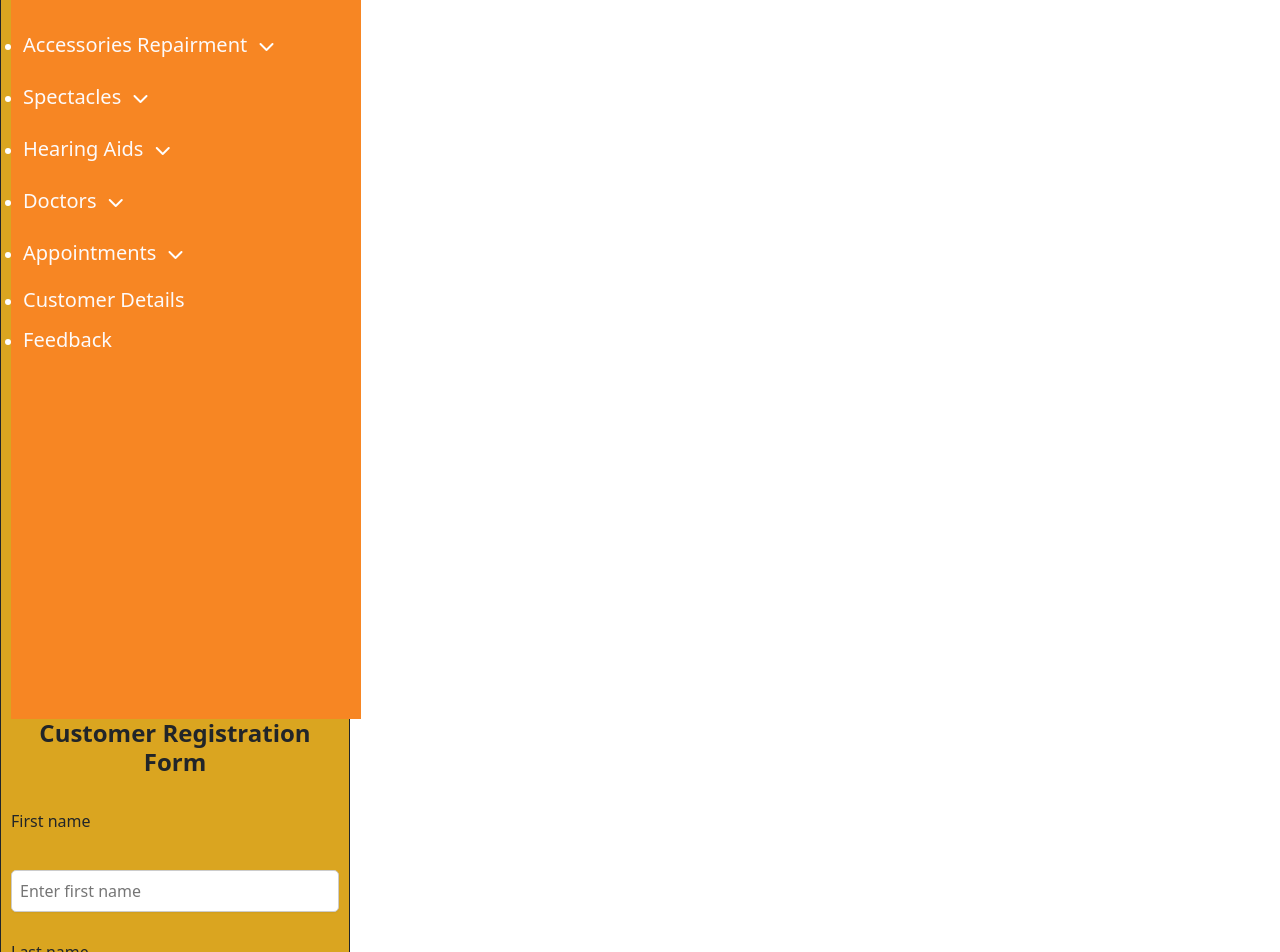
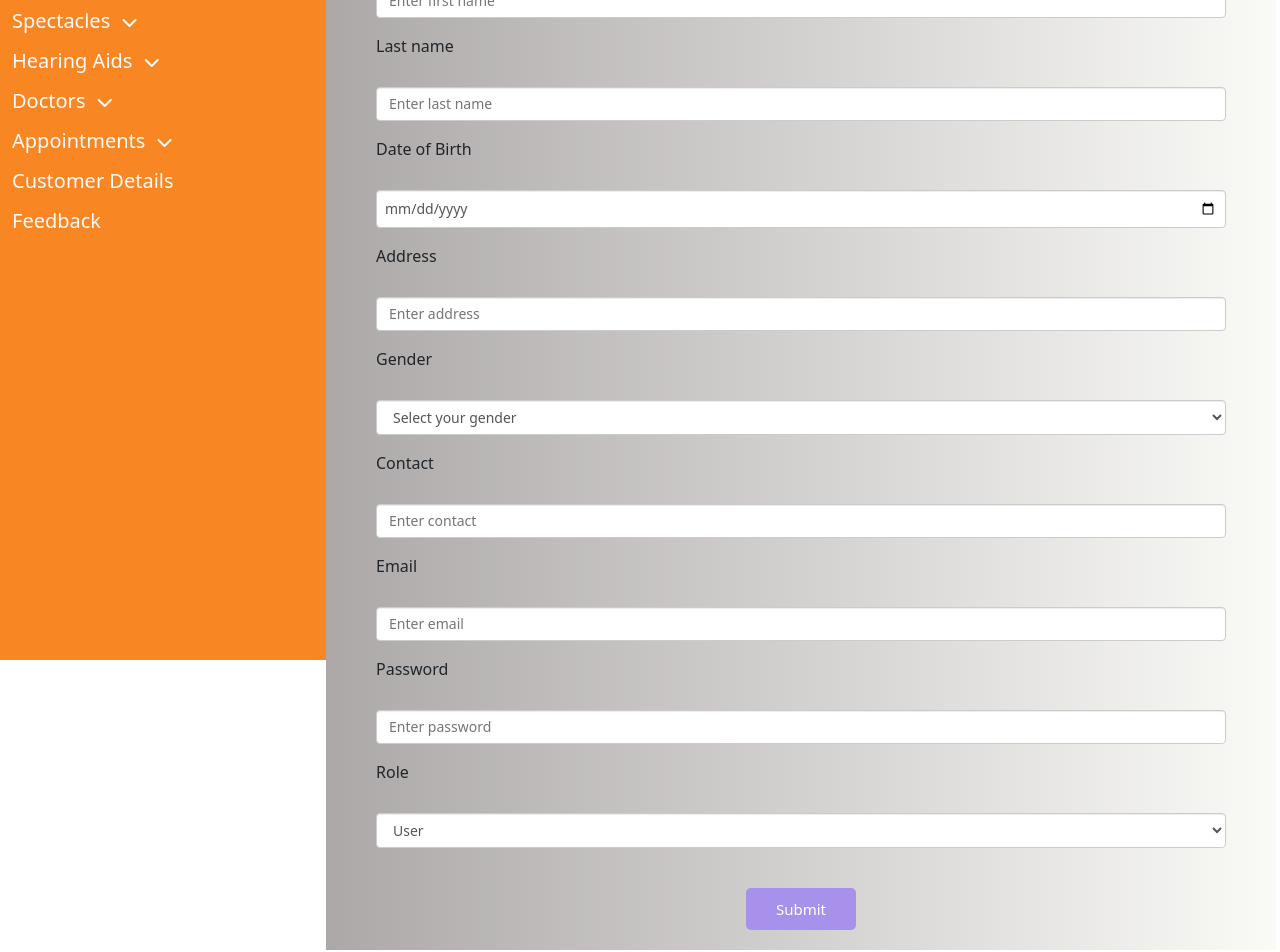
Before and after one commit to AbhishekPeiris/eYeCAREopticals, a React (Create React App) app in the folder frontend/: page /addcustomerdetails in a window 1280 px wide. Shown: the part 140-1092 px from the top of the page. Built offline with nearby package versions, Linux system fonts and the light colour scheme.

Commit message:
Update AddCustomerDetails.js

```diff
--- a/frontend/src/screens/AddCustomerDetails.js
+++ b/frontend/src/screens/AddCustomerDetails.js
@@ -26,7 +26,7 @@ function AddCustomerDetails() {
   const [errorpassword, setErrorPassword] = useState(false);
   const [errorrole, setErrorRole] = useState(false);
 
-  function resetErrors(){
+  function resetErrors() {
 
     setErrorFirstname(false);
     setErrorLastname(false);
@@ -133,84 +133,95 @@ function AddCustomerDetails() {
 
   return (
     <div>
-      <form  class="form mb-5 mt-5" style={{width:"350px"}} onSubmit={UserRegister}>
 
+      <div className='row'>
+        <div className='col-3'>
           <Sidebar />
+        </div>
+        <div className='col-3'>
+          <form class="cd-form-group" onSubmit={UserRegister}>
 
-      <h4><strong>Customer Registration Form</strong></h4><br/>
-        <div className="input-container">
-          <label>First name</label><br/>
-          <input type="text" placeholder="Enter first name " value={firstname} required
+            <h4><strong>Customer Registration Form</strong></h4><br />
+            <div className="mb-3">
+              <label className='cd-control-label'>First name</label><br />
+              <input type="text" placeholder="Enter first name " value={firstname} required className='cd-form-control'
                 onChange={(e) => {
                   setFirstname(e.target.value);
                 }}
               />
             </div>
 
-        <div className="input-container">
-          <label>Last name </label><br/>
-          <input type="text" placeholder="Enter last name" value={lastname} required
+            <div className="mb-3">
+              <label className='cd-control-label'>Last name </label><br />
+              <input type="text" placeholder="Enter last name" value={lastname} required className='cd-form-control'
                 onChange={(e) => {
                   setLastname(e.target.value);
                 }}
               />
             </div>
 
-        <div className="input-container">
-          <label>Date of Birth</label><br/>
-          <input type="date" placeholder="Enter Date of Birth" value={dob} required
+            <div className="mb-3">
+              <label className='cd-control-label'>Date of Birth</label><br />
+              <input type="date" placeholder="Enter Date of Birth" value={dob} required className='cd-form-control'
                 onChange={(e) => {
                   setDob(e.target.value);
                 }}
               />
             </div>
-        <div className="input-container">
-          <label>Address</label><br/>
-          <input type="text" placeholder="Enter address" value={address} required
+            <div className="mb-3">
+              <label className='cd-control-label'>Address</label><br />
+              <input type="text" placeholder="Enter address" value={address} required className='cd-form-control'
                 onChange={(e) => {
                   setAddress(e.target.value);
                 }}
               />
             </div>
-        <div className="input-container">
-          <label>Gender</label><br/>
-          <input type="text" placeholder="Enter gender" value={gender} required
-            onChange={(e) => {
-              setGender(e.target.value);
-            }}
-          />
+            <div className="mb-3">
+              <label className='cd-control-label'>Gender</label>
+              <br />
+              <select
+                value={gender}
+                required
+                className='cd-form-control'
+                onChange={(e) => setGender(e.target.value)}
+              >
+                <option value="">Select your gender</option>
+                <option value="male">Male</option>
+                <option value="female">Female</option>
+              </select>
             </div>
 
-        <div className="input-container">
-          <label>Contact</label><br/>
-          <input type="tel" placeholder="Enter contact" value={contact} required
+            <div className="mb-3">
+              <label className='cd-control-label'>Contact</label><br />
+              <input type="tel" placeholder="Enter contact" value={contact} required className='cd-form-control' maxLength={10} minLength={10}
                 onChange={(e) => {
                   setContact(e.target.value);
                 }}
               />
             </div>
-        <div className="input-container">
-          <label>Email</label><br/>
-          <input type="email" placeholder="Enter email" value={email} required
+            <div className="mb-3">
+              <label className='cd-control-label'>Email</label><br />
+              <input type="email" placeholder="Enter email" value={email} required className='cd-form-control'
                 onChange={(e) => {
                   setEmail(e.target.value);
                 }}
               />
             </div>
-        <div className="input-container">
-          <label>Password</label><br/>
-          <input type="password" placeholder="Enter password" value={password} required
+            <div className="mb-3">
+              <label className='cd-control-label'>Password</label><br />
+              <input type="password" placeholder="Enter password" value={password} required className='cd-form-control'
                 onChange={(e) => {
                   setPassword(e.target.value);
                 }}
               />
             </div>
-        <div className="input-container">
-        <label>Role</label>
-            <br/>
+            <div className="mb-3">
+              <label className='cd-control-label'>Role</label>
+              <br />
               <select
                 value={role}
                 required
+                className='cd-form-control'
                 onChange={(e) => setRole(e.target.value)}
               >
                 <option value="admin">Admin</option>
@@ -218,9 +229,13 @@ function AddCustomerDetails() {
               </select>
             </div>
 
-        <button type="submit" className="submit" style={{width:"300px"}}>Submit</button>
-            <button class="submit" style={{width:"300px"}}>Cancel</button>
+            <button type="submit" className="submit">Submit</button>
+
           </form>
+
+        </div>
+
+      </div>
 
 
     </div>
```
Lines whose indentation alone changed are shown as unchanged.
